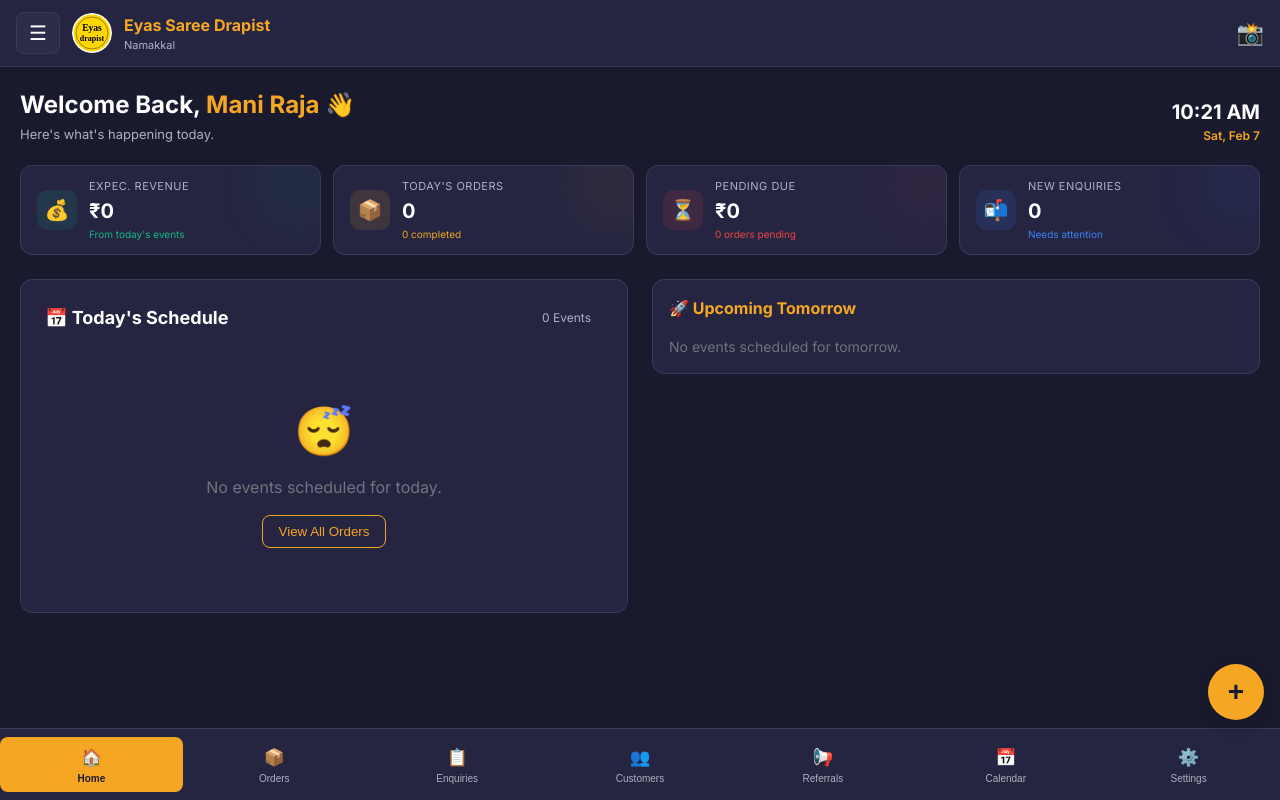
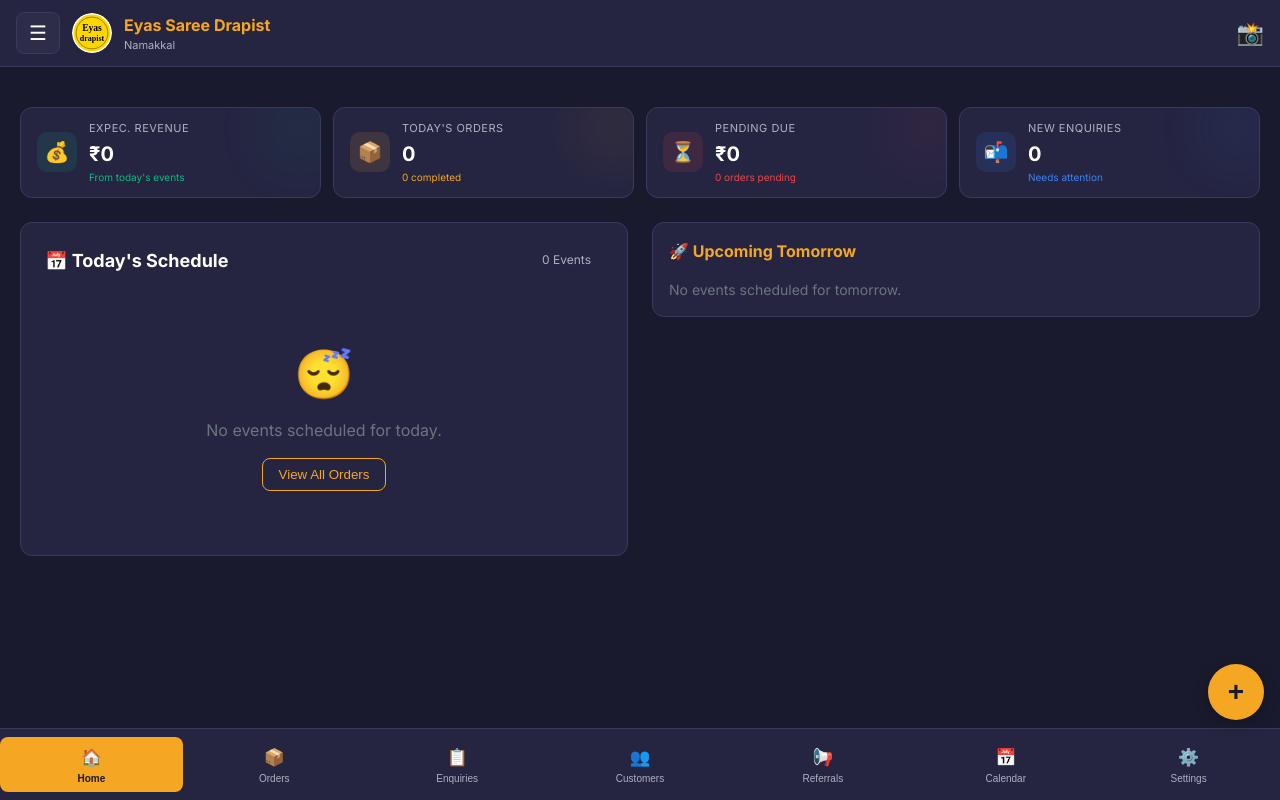
Before and after one commit to maniraja5599/EyasBookingApp, a React (Vite) app: page / in a window 1280 px wide. Built offline with nearby package versions, Linux system fonts and the light colour scheme.

Commit message:
Dashboard_RemoveHeader_SingleRowStats

```diff
--- a/src/components/Dashboard.tsx
+++ b/src/components/Dashboard.tsx
@@ -75,28 +75,8 @@ export const Dashboard: React.FC<{
 
   return (
     <div className="animate-fadeIn">
-      {/* Header Section */}
-      <div style={{ display: 'flex', justifyContent: 'space-between', alignItems: 'flex-end', marginBottom: '20px' }}>
-        <div>
-          <h1 style={{ fontSize: '24px', fontWeight: 'bold', color: '#fff', marginBottom: '2px' }}>
-            Welcome Back, <span style={{ color: 'var(--gold)' }}>Mani Raja</span> 👋
-          </h1>
-          <p style={{ color: 'var(--text-secondary)', fontSize: '13px' }}>Here's what's happening today.</p>
-        </div>
-
-        {/* Date Display */}
-        <div style={{ textAlign: 'right' }}>
-          <div style={{ fontSize: '20px', fontWeight: 'bold', color: 'var(--text-primary)' }}>
-            {new Date().toLocaleTimeString([], { hour: '2-digit', minute: '2-digit' })}
-          </div>
-          <div style={{ color: 'var(--gold)', fontSize: '12px', fontWeight: '600' }}>
-            {new Date().toLocaleDateString(undefined, { weekday: 'short', month: 'short', day: 'numeric' })}
-          </div>
-        </div>
-      </div>
-
-      {/* Stats Grid - Moved up and compacted */}
-      <div style={{ display: 'grid', gridTemplateColumns: 'repeat(auto-fit, minmax(200px, 1fr))', gap: '12px', marginBottom: '24px' }}>
+      {/* Stats Grid - Compact Single Row */}
+      <div style={{ display: 'grid', gridTemplateColumns: 'repeat(4, 1fr)', gap: '12px', marginBottom: '24px', marginTop: '20px' }}>
         <StatCard
           label="Expec. Revenue"
           value={formatCurrency(orders.filter(o => o.eventDate === today).reduce((sum, o) => sum + o.totalAmount, 0))}
```
